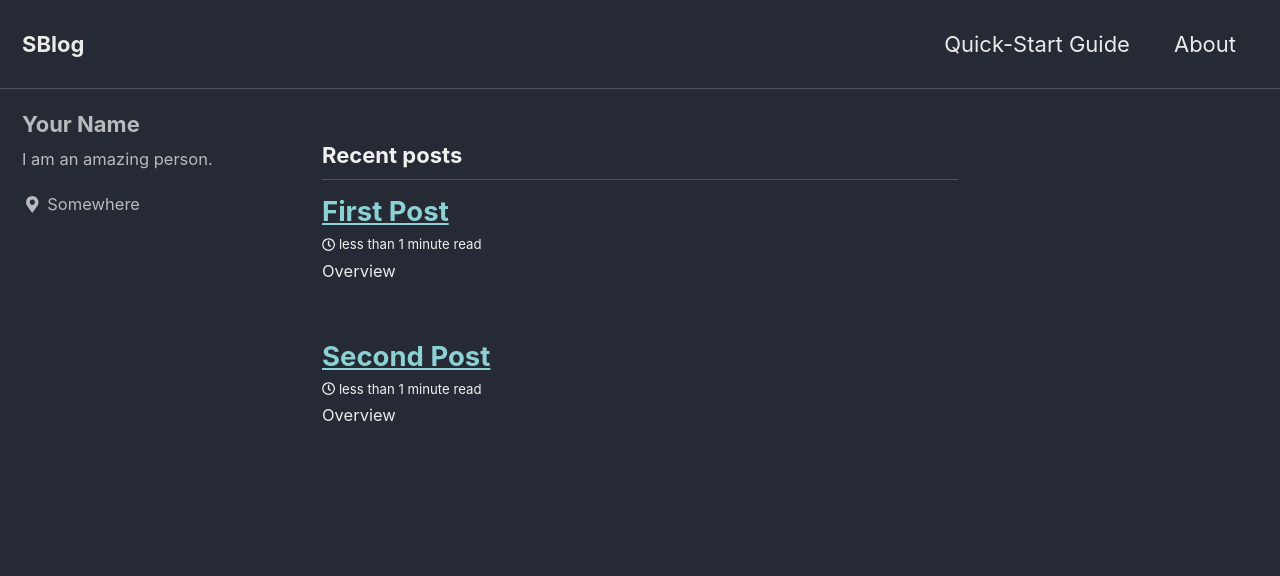
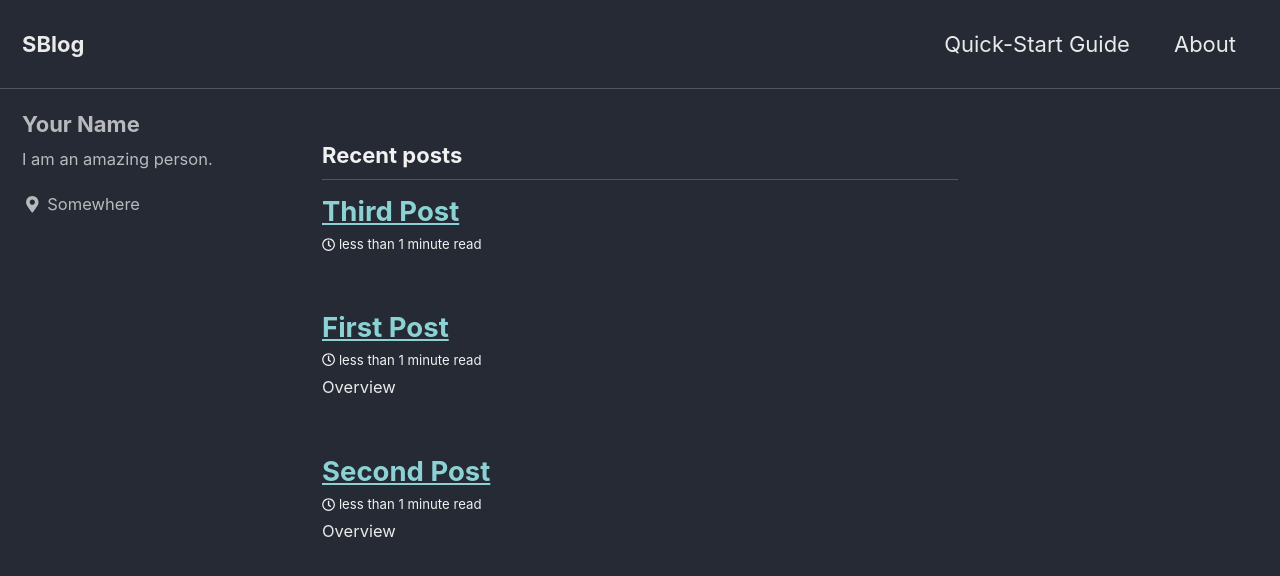
Before and after one commit to SvenBecker/blog, a Jekyll site: the page built from index.html, in a window 1280 px wide and 900 px high. Shown: the top 576 px of the window. Built offline with Jekyll 4.4.1, drawn with Linux system fonts in a browser that asks for light colours; cached includes are drawn as plain includes; nearby versions of some CDN libraries; the list of posts is cut into pages by our own code.

Commit message:
theme fixes

```diff
--- a/Gemfile
+++ b/Gemfile
@@ -17,6 +17,7 @@
 gem "github-pages", group: :jekyll_plugins
 gem "jekyll-include-cache"
 gem "minimal-mistakes-jekyll"
+# gem "jekyll-paginate"
 
 # The following plugins are automatically loaded by the theme-gem:
 #   gem "jekyll-paginate"
--- a/_config.yml
+++ b/_config.yml
@@ -10,8 +10,8 @@
 # Review documentation to determine if you should use `theme` or `remote_theme`
 # https://mmistakes.github.io/minimal-mistakes/docs/quick-start-guide/#installing-the-theme
 
-theme                    : "minimal-mistakes-jekyll"
-# remote_theme             : "mmistakes/minimal-mistakes"
+# theme                    : "minimal-mistakes-jekyll"
+remote_theme             : "mmistakes/minimal-mistakes"
 minimal_mistakes_skin    : "dark" #"default" # "air", "aqua", "contrast", "dark", "dirt", "neon", "mint", "plum", "sunrise"
 
 # Site Settings
--- /dev/null
+++ b/_posts/2018-10-19-third-post.markdown
@@ -0,0 +1,4 @@
+---
+title: Third Post
+date: 2018-10-19T16:35:28+02:00
+---
```
Also changed, not shown: Gemfile.lock.
